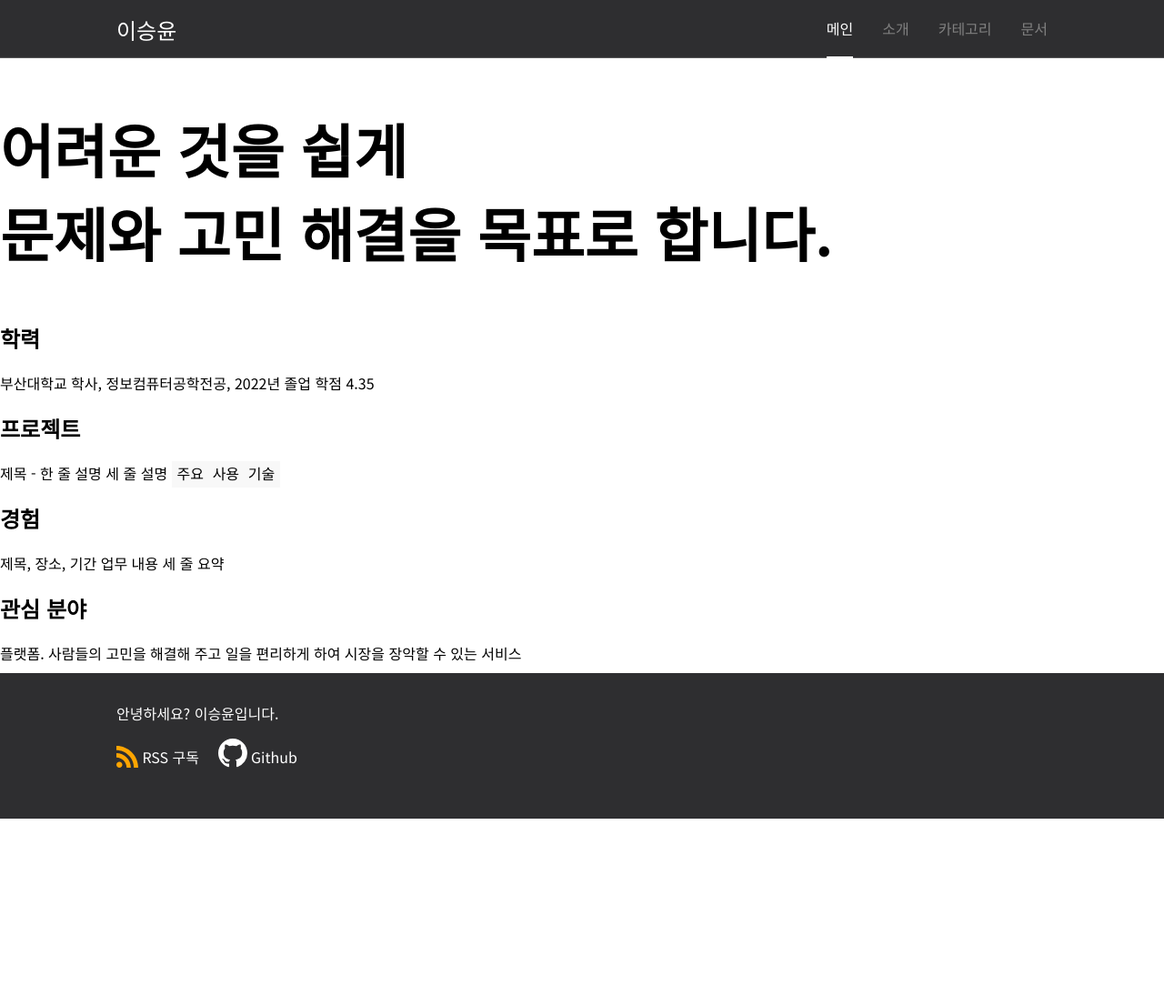
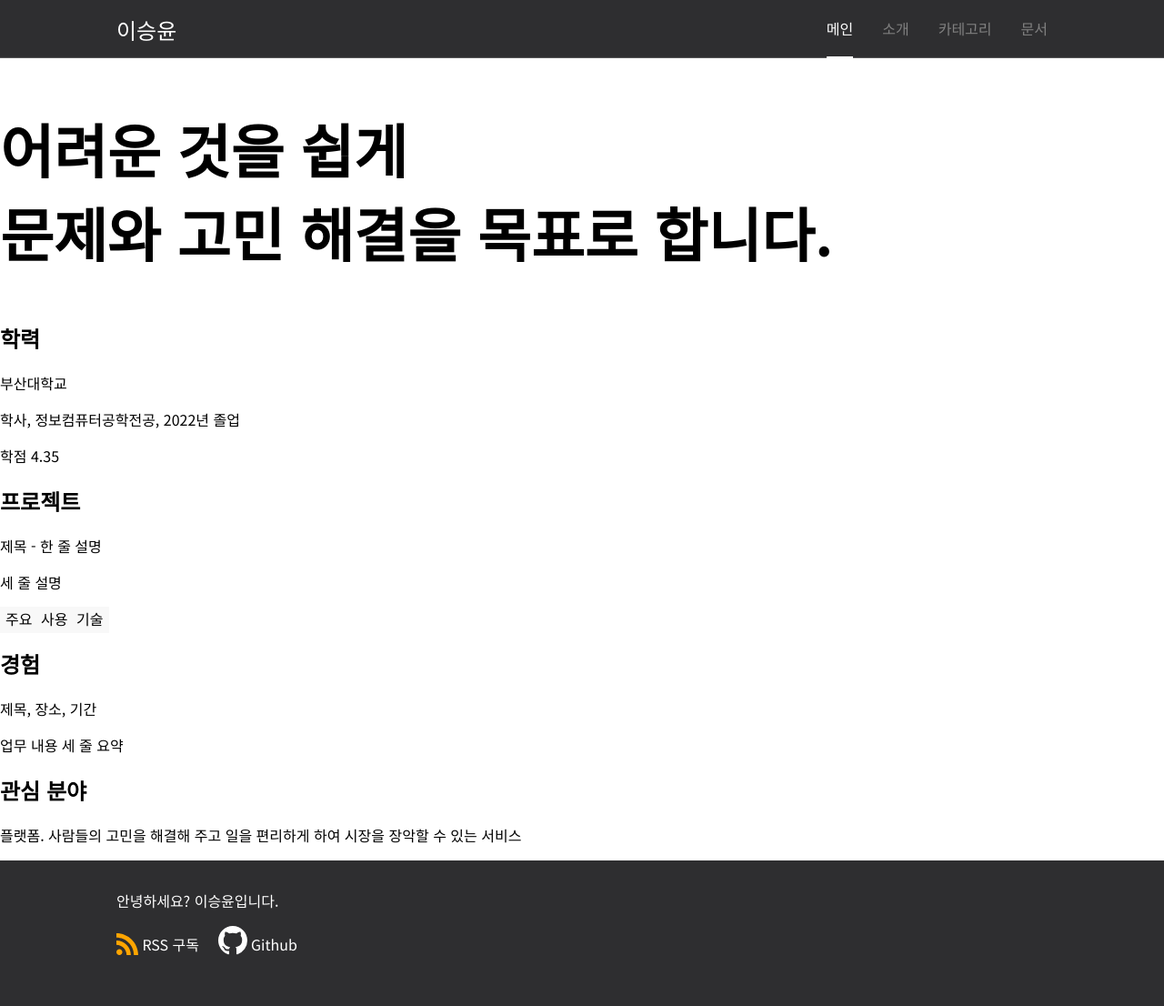
Before and after one commit to LeeSeungYun1020/LeeSeungYun1020.github.io, a Jekyll site: the page built from index.html, in a window 1280 px wide. Shown: the whole page at 91% size. Built offline with Jekyll 4.4.1, drawn with Linux system fonts in a browser that asks for light colours; before the commit the page ends 900 px from its top, so only the background shows below that.

Commit message:
Modify introductory template

```diff
--- a/index.html
+++ b/index.html
@@ -13,17 +13,17 @@ title: 이승윤
 
 <section>
     <h2>학력</h2>
-    부산대학교
-    학사, 정보컴퓨터공학전공, 2022년 졸업
-    학점 4.35
+    <p>부산대학교</p>
+    <p>학사, 정보컴퓨터공학전공, 2022년 졸업</p>
+    <p>학점 4.35</p>
 </section>
 
 <section>
     <h2>프로젝트</h2>
     <article class="project">
-        제목 - 한 줄 설명
-        세 줄 설명
-        <code>주요 사용 기술</code>
+        <p>제목 - 한 줄 설명</p>
+        <p>세 줄 설명</p>
+        <p><code>주요 사용 기술</code></p>
     </article>
 
 </section>
@@ -31,13 +31,13 @@ title: 이승윤
 <section>
     <h2>경험</h2>
     <article class="">
-        제목, 장소, 기간
-        업무 내용 세 줄 요약
+        <p>제목, 장소, 기간</p>
+        <p>업무 내용 세 줄 요약</p>
     </article>
 
 </section>
 
 <section>
     <h2>관심 분야</h2>
-    플랫폼. 사람들의 고민을 해결해 주고 일을 편리하게 하여 시장을 장악할 수 있는 서비스
+    <p>플랫폼. 사람들의 고민을 해결해 주고 일을 편리하게 하여 시장을 장악할 수 있는 서비스</p>
 </section>
```
